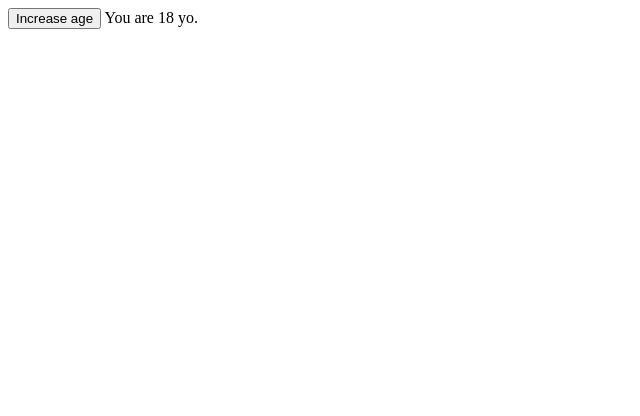
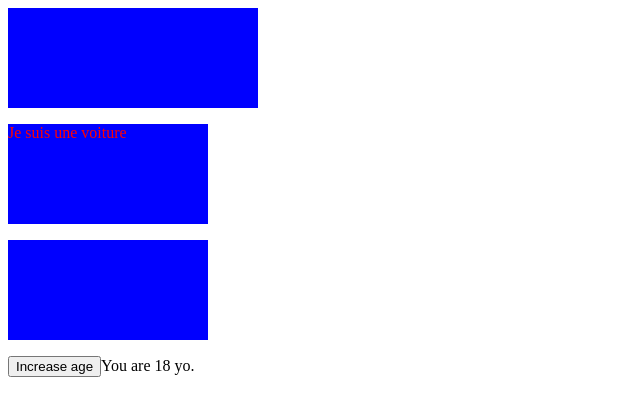
Before and after one commit to he-lau/react-learning, a React (Create React App) app in the folder react-introduction/: page / in a window 1280 px wide. Shown: the top 416 px of the page, without its empty margins (0-640 px from the left). Built offline with nearby package versions, Linux system fonts and the light colour scheme.

Commit message:
Styling : module CSS

```diff
--- a/react-introduction/src/AgeDisplay.jsx
+++ b/react-introduction/src/AgeDisplay.jsx
@@ -2,7 +2,6 @@
   console.log("Rerender AgeDisplay...");
   return (
     <>
-      {" "}
       <span>You are {props.age} yo.</span>
     </>
   );
--- a/react-introduction/src/App.jsx
+++ b/react-introduction/src/App.jsx
@@ -2,7 +2,11 @@
 // norme pascal case
 
 import { AgeCounter } from "./AgeCounter";
-import { Greetings } from "./Greetings";
+//import { Greetings } from "./Greetings";
+import { Car } from "./components/Car/Car";
+import { Greetings } from "./components/Greetings/Greetings";
+
+import "./global.css";
 
 export function App() {
   // retour nombre, string, array, JSX
@@ -41,8 +45,19 @@
   );
   */
 
+  const a = false;
+
   return (
     <>
+      <div
+        style={{
+          backgroundColor: a ? "red" : "blue",
+          height: "100px",
+          width: 200 + 50,
+        }}
+      ></div>
+      <Car />
+      <Greetings />
       <AgeCounter />
     </>
   );
--- /dev/null
+++ b/react-introduction/src/components/Car/Car.jsx
@@ -0,0 +1,3 @@
+export function Car(props) {
+  return <p className="box">Je suis une voiture</p>;
+}
--- /dev/null
+++ b/react-introduction/src/components/Greetings/Greetings.jsx
@@ -0,0 +1,6 @@
+import s from "./style.module.css";
+
+export function Greetings(props) {
+  //return <p className={s.box + " " + s.box2}>Salutations</p>;
+  return <p className={`${s.box} ${s.box2} box`}>Salutations</p>;
+}
--- /dev/null
+++ b/react-introduction/src/components/Greetings/style.module.css
@@ -0,0 +1,11 @@
+
+/* Nom des classes réecrites par react avec un id unique pour chaque module  */
+.box {
+    height: 100px;
+    width: 200px;
+    background-color: yellow;
+}
+
+.box2 {
+    color: blue;
+}
--- /dev/null
+++ b/react-introduction/src/global.css
@@ -0,0 +1,9 @@
+p {
+    color: red;
+}
+
+.box {
+    height: 100px;
+    width: 200px;
+    background-color: blue;
+}
```
